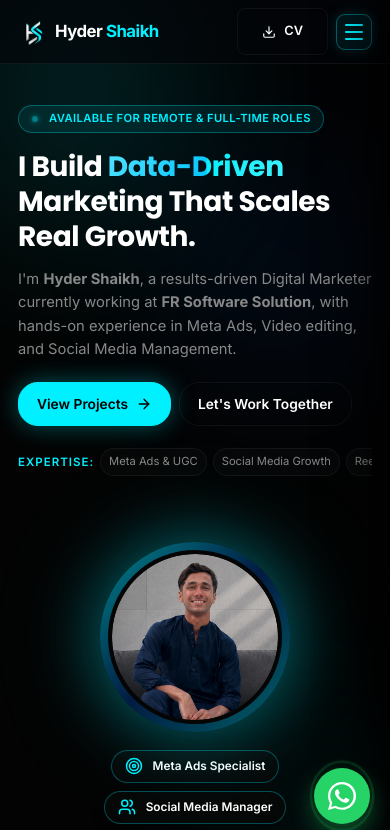
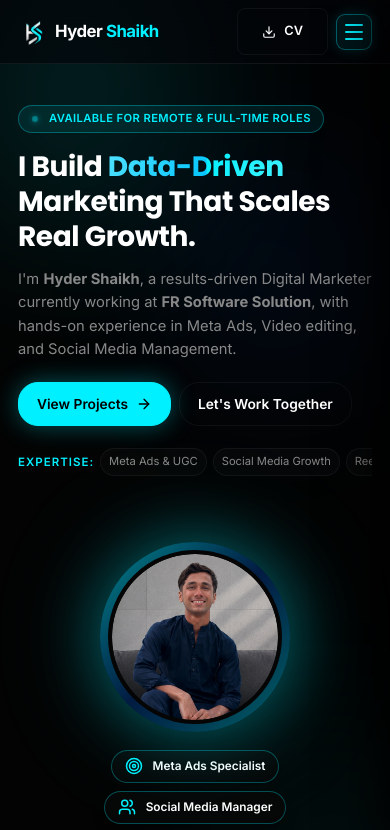
Before and after one commit to hydershaikhs/hyder-shaikh, a React (Vite) app: page / in a window 390 px wide. Shown: the top 830 px of the page. Built offline with nearby package versions, Linux system fonts and the light colour scheme.

Commit message:
fix: remove floating WhatsApp button and remove Hafiz-e-Quran / SMIT card from About section

```diff
--- a/src/App.jsx
+++ b/src/App.jsx
@@ -7,7 +7,6 @@ import Experience from "./pages/Experience";
 import Projects from "./pages/Projects";
 import Contact from "./pages/Contact";
 import CaseStudyPage from "./pages/CaseStudyPage";
-import FloatingWhatsApp from "./components/FloatingWhatsApp";
 import { projects } from "./data/projectsData";
 import "./App.css";
 
@@ -129,7 +128,6 @@ function App() {
         )}
       </main>
       <Footer />
-      <FloatingWhatsApp />
     </div>
   );
 }
--- a/src/components/FloatingWhatsApp.css
+++ /dev/null
@@ -1,85 +0,0 @@
-.floating-whatsapp-btn {
-  position: fixed;
-  bottom: 24px;
-  right: 24px;
-  z-index: 9999;
-  display: flex;
-  align-items: center;
-  gap: 10px;
-  background: #25d366;
-  color: #ffffff;
-  padding: 10px 18px 10px 12px;
-  border-radius: 50px;
-  text-decoration: none;
-  font-weight: 600;
-  font-size: 0.88rem;
-  box-shadow: 0 10px 25px rgba(37, 211, 102, 0.4), 0 4px 12px rgba(0, 0, 0, 0.3);
-  transition: all 0.3s cubic-bezier(0.16, 1, 0.3, 1);
-}
-
-.floating-whatsapp-btn:hover {
-  background: #20ba5a;
-  color: #ffffff;
-  transform: translateY(-3px) scale(1.03);
-  box-shadow: 0 14px 30px rgba(37, 211, 102, 0.55), 0 6px 16px rgba(0, 0, 0, 0.4);
-}
-
-.floating-whatsapp-icon-wrap {
-  display: flex;
-  align-items: center;
-  justify-content: center;
-  width: 34px;
-  height: 34px;
-  border-radius: 50%;
-  background: rgba(255, 255, 255, 0.2);
-  flex-shrink: 0;
-}
-
-.floating-whatsapp-label {
-  white-space: nowrap;
-  letter-spacing: 0.3px;
-}
-
-.floating-whatsapp-pulse {
-  position: absolute;
-  inset: 0;
-  border-radius: 50px;
-  border: 2px solid #25d366;
-  animation: waPulse 2s cubic-bezier(0.24, 0, 0.38, 1) infinite;
-  pointer-events: none;
-}
-
-@keyframes waPulse {
-  0% {
-    transform: scale(0.95);
-    opacity: 0.9;
-  }
-  70% {
-    transform: scale(1.2, 1.35);
-    opacity: 0;
-  }
-  100% {
-    transform: scale(1.3, 1.45);
-    opacity: 0;
-  }
-}
-
-@media (max-width: 640px) {
-  .floating-whatsapp-btn {
-    bottom: 20px;
-    right: 20px;
-    padding: 12px;
-    border-radius: 50%;
-  }
-  .floating-whatsapp-label {
-    display: none;
-  }
-  .floating-whatsapp-icon-wrap {
-    width: 32px;
-    height: 32px;
-    background: transparent;
-  }
-  .floating-whatsapp-pulse {
-    border-radius: 50%;
-  }
-}
--- a/src/components/FloatingWhatsApp.jsx
+++ /dev/null
@@ -1,24 +0,0 @@
-import React from 'react';
-import { WhatsAppIcon } from './SocialIcons';
-import './FloatingWhatsApp.css';
-
-const FloatingWhatsApp = () => {
-  return (
-    <a
-      href="https://wa.me/923292061421"
-      target="_blank"
-      rel="noreferrer"
-      className="floating-whatsapp-btn"
-      aria-label="Chat on WhatsApp"
-      title="Chat directly on WhatsApp"
-    >
-      <div className="floating-whatsapp-icon-wrap">
-        <WhatsAppIcon size={28} />
-      </div>
-      <span className="floating-whatsapp-label">WhatsApp Me</span>
-      <span className="floating-whatsapp-pulse"></span>
-    </a>
-  );
-};
-
-export default FloatingWhatsApp;
--- a/src/pages/About.jsx
+++ b/src/pages/About.jsx
@@ -1,4 +1,4 @@
-import { Target, Palette, Film, GraduationCap } from 'lucide-react';
+import { Target, Palette, Film } from 'lucide-react';
 import Reveal from '../components/Reveal';
 import heroImg from '../assets/hero.png';
 import './About.css';
@@ -52,7 +52,7 @@ const About = () => {
                   <div className="about-rect-img-wrap">
                     <img
                       src={heroImg}
-                      alt="Hyder Shaikh — Performance Digital Marketer"
+                      alt="Hyder Shaikh - Performance Digital Marketer"
                       className="about-rect-img"
                     />
                   </div>
@@ -64,7 +64,7 @@ const About = () => {
               </div>
             </div>
 
-            {/* ---- RIGHT COLUMN: 4 CORE EXPERTISE CARDS ---- */}
+            {/* ---- RIGHT COLUMN: 3 CORE EXPERTISE CARDS ---- */}
             <div className="about-right-col">
               {/* Card 1: Meta Ads */}
               <div className="about-feature-card">
@@ -98,17 +98,6 @@ const About = () => {
                   <p>Dynamic short-form video content, kinetic transitions, and sound design created in Premiere Pro and CapCut.</p>
                 </div>
               </div>
-
-              {/* Card 4: Credentials & Discipline */}
-              <div className="about-feature-card highlight-card">
-                <div className="about-feature-icon">
-                  <GraduationCap size={20} />
-                </div>
-                <div className="about-feature-body">
-                  <h4>Certification &amp; Dedication</h4>
-                  <p>Certified in Digital Marketing from <strong>Saylani Mass IT Training (SMIT)</strong> and <strong>Hafiz-e-Quran</strong> — bringing deep focus and integrity to every project.</p>
-                </div>
-              </div>
             </div>
           </div>
         </Reveal>
```
